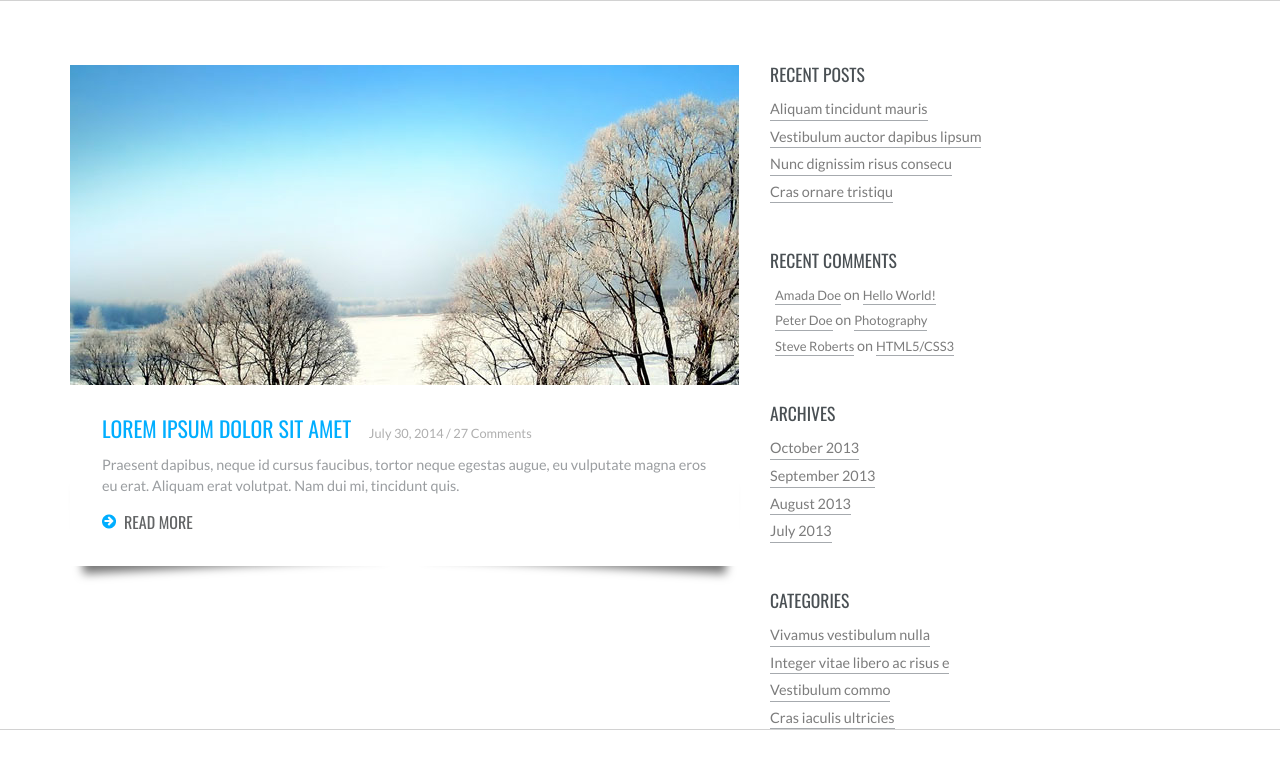
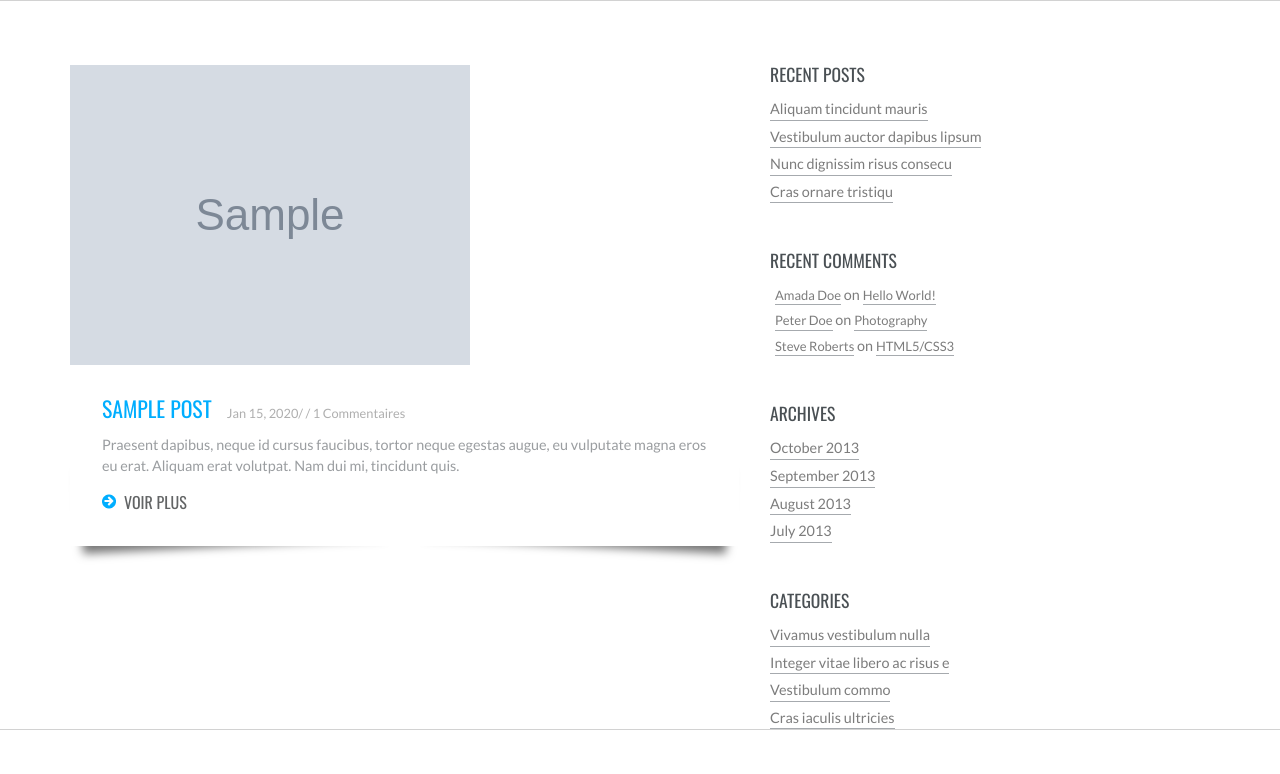
Before and after one commit to MarCarp/DWJ-Projet-8, a PHP site: page /index.php in a window 1280 px wide. Shown: the part 169-943 px from the top of the page. Run offline with PHP 8.4, Linux system fonts and the light colour scheme; tables that the repository leaves empty or names only in its code hold one stand-in row (values such as "Sample post"); grey boxes marked "Sample" are stand-in pictures; some libraries are stand-ins or nearby versions.

Commit message:
Modifié controlerHome gestion des billets accueil

```diff
--- a/Controler/controlerHome.php
+++ b/Controler/controlerHome.php
@@ -1 +1,12 @@
 <?php
+require 'Model/Post.php';
+require 'Model/Comment.php';
+
+$postMng = new Post();
+$comMng = new Comment();
+
+$posts = $postMng->getPosts();
+
+$title = 'testIndex';
+require 'Vue/vueHome.php';
+require 'Vue/template.php';
--- a/Vue/vueHome.php
+++ b/Vue/vueHome.php
@@ -7,15 +7,18 @@ ob_start();?>
 			 <div class="col-md-8 content-main">
 				 <div class="content-grid">
 
+					 <?php foreach($posts AS $post) :
+					 $comCount = $comMng->comCount($post['id']);
+					 ?>
 					 <div class="content-grid-info">
-						 <img src="Content/Images/post1.jpg" alt=""/>
+						 <img src="Content/Images/<?= $post['image']?> " alt=""/>
 						 <div class="post-info">
-						 <h4><a href="single.html">Lorem ipsum dolor sit amet</a>  July 30, 2014 / 27 Comments</h4>
+						 <h4><a href="?action=post&id=<?=$post['id'] . '">' . $post['title'] . '</a>' . $post['datefr'] . ' / ' . $comCount['comCount'] .' Commentaires</h4>'?>
 						 <p>Praesent dapibus, neque id cursus faucibus, tortor neque egestas augue, eu vulputate magna eros eu erat. Aliquam erat volutpat. Nam dui mi, tincidunt quis.</p>
-						 <a href="single.html"><span></span>READ MORE</a>
+						 <a href="?action=post&id=<?=$post['id']?>"><span></span>VOIR PLUS</a>
 						 </div>
 					 </div>
-
+					 <?php endforeach; ?>
 
 				 </div>
 			  </div>
--- a/index.php
+++ b/index.php
@@ -1,8 +1,2 @@
 <?php
-require 'Model/Post.php';
-require 'Model/Comment.php';
-
-
-$title = 'testIndex';
-require 'Vue/vueHome.php';
-require 'Vue/template.php';
+require 'Controler/controlerHome.php';
```
